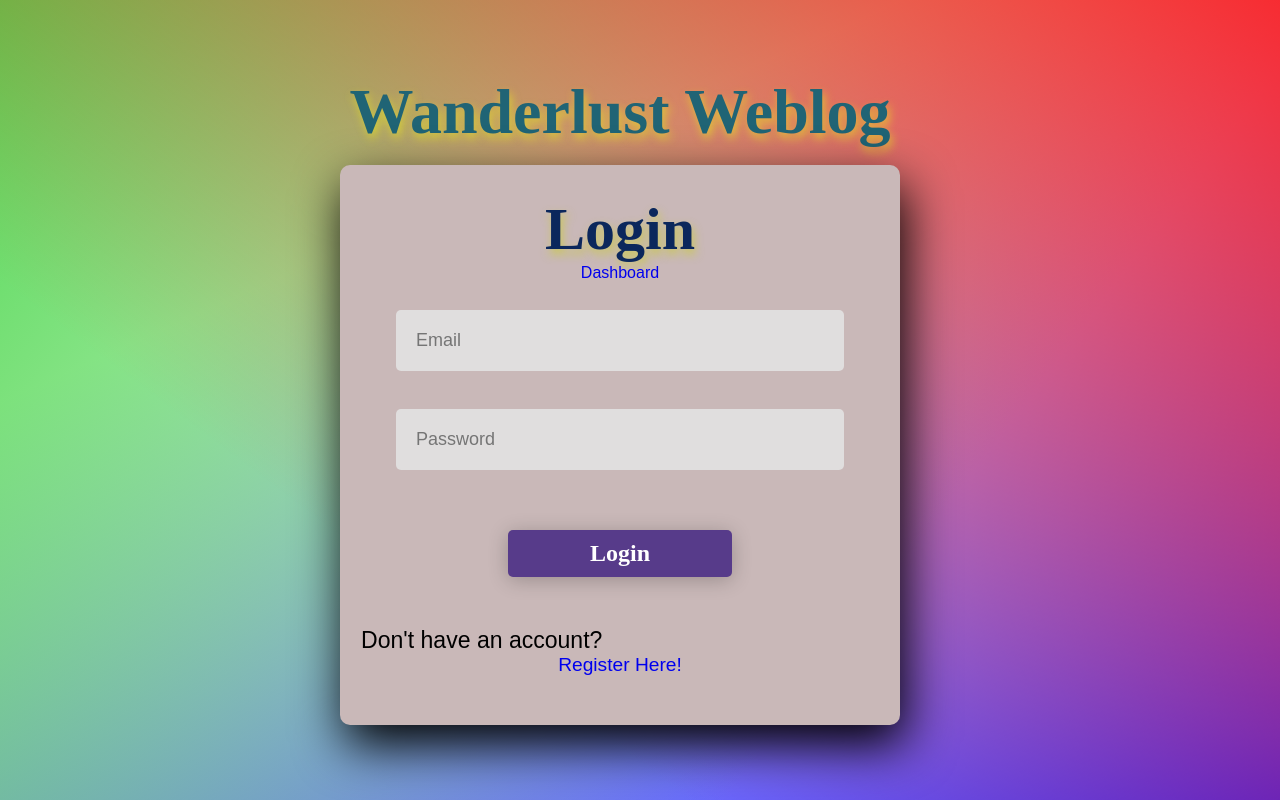
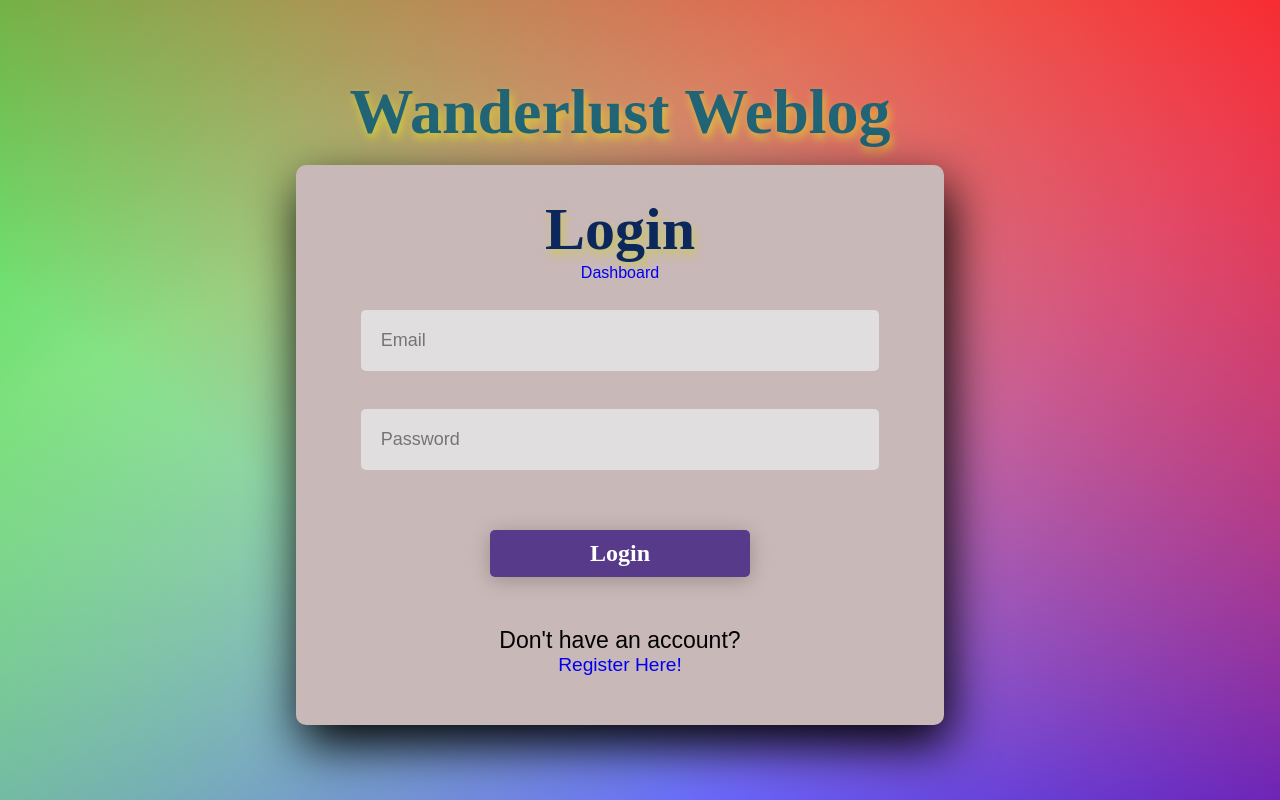
Before and after one commit to JPWallow/MERN_Group_Project, a React (Create React App) app in the folder Travel_Project/client/: page / in a window 1280 px wide. Built offline with nearby package versions, Linux system fonts and the light colour scheme; a web font is replaced by a local one.

Commit message:
updated login

```diff
--- a/Travel_Project/client/src/components/DestinationDtls.module.css
+++ b/Travel_Project/client/src/components/DestinationDtls.module.css
@@ -99,8 +99,8 @@ h1 {
 img {
    margin: 0 1.5em 1.5em .5em;
   float: left;
-  width: 40%;
-  height : 40%;
+  width: 35%;
+  height : 35%;
 }
 
 p{
--- a/Travel_Project/client/src/components/Login.module.css
+++ b/Travel_Project/client/src/components/Login.module.css
@@ -68,7 +68,7 @@ input {
 
 .footer {
   font-size: 1.2em;
-  padding: 0 0.5em;
+  padding: 0 10em;
 }
 
 .link,
```
